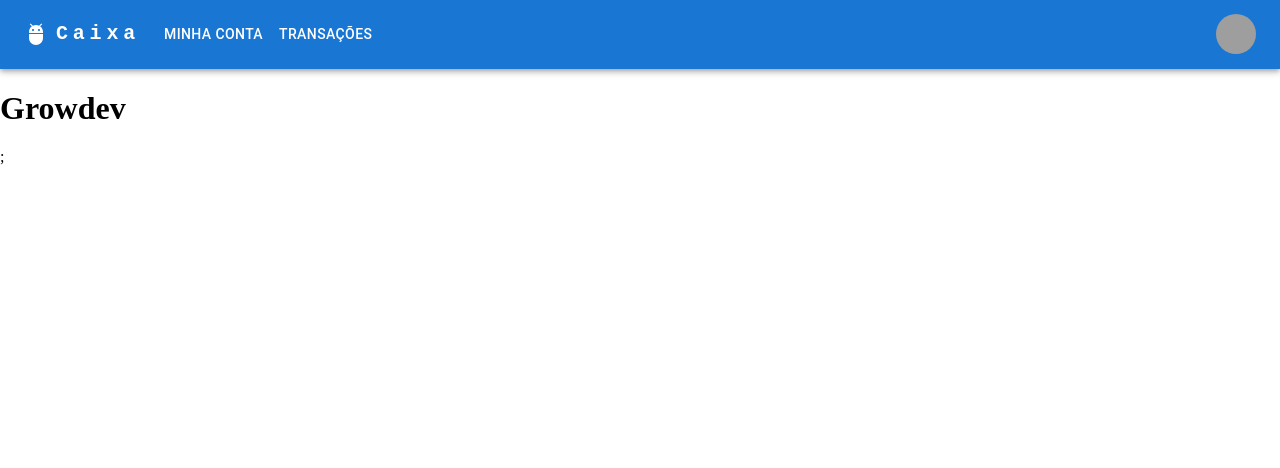
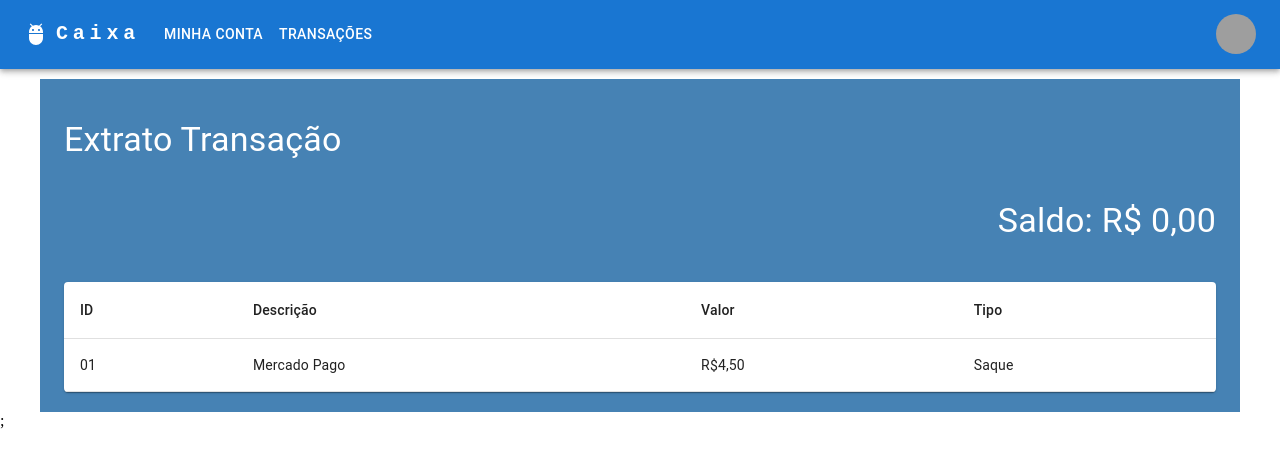
Before and after one commit to umpierres/caixa, a React (Create React App) app: page / in a window 1280 px wide. Shown: the top 468 px of the page. Built offline with nearby package versions, Linux system fonts and the light colour scheme; grey boxes are pictures that could not be loaded.

Commit message:
Criação Layout do Extrato de transações.

```diff
--- a/src/pages/ShowTransaction.tsx
+++ b/src/pages/ShowTransaction.tsx
@@ -1,11 +1,66 @@
 import React from 'react';
 import ResponsiveAppBar from '../components/ResponsiveAppBar';
+import {
+  Container,
+  Grid,
+  Table,
+  TableBody,
+  TableCell,
+  TableContainer,
+  TableHead,
+  TableRow,
+  Typography
+} from '@mui/material';
+import Paper from '@mui/material/Paper';
 
 const ShowTransaction: React.FC = () => {
   return (
     <>
       <ResponsiveAppBar />
-      <h1>Growdev</h1>
+      <Container
+        maxWidth="lg"
+        fixed
+        sx={{
+          backgroundColor: 'SteelBlue',
+          paddingBottom: '20px',
+          marginTop: '50px'
+        }}
+      >
+        <Grid container spacing={5}>
+          <Grid item xs={12}>
+            <Typography sx={{ color: '#FFFFFF' }} variant="h4">
+              Extrato Transação
+            </Typography>
+          </Grid>
+          <Grid item xs={12}>
+            <Typography sx={{ color: '#FFFFFF', textAlign: 'right' }} variant="h4">
+              Saldo: R$ 0,00
+            </Typography>
+          </Grid>
+          <Grid item xs={12}>
+            <TableContainer component={Paper}>
+              <Table>
+                <TableHead>
+                  <TableRow>
+                    <TableCell>ID</TableCell>
+                    <TableCell>Descrição</TableCell>
+                    <TableCell>Valor</TableCell>
+                    <TableCell>Tipo</TableCell>
+                  </TableRow>
+                </TableHead>
+                <TableBody>
+                  <TableRow>
+                    <TableCell>01</TableCell>
+                    <TableCell>Mercado Pago</TableCell>
+                    <TableCell>R$4,50</TableCell>
+                    <TableCell>Saque</TableCell>
+                  </TableRow>
+                </TableBody>
+              </Table>
+            </TableContainer>
+          </Grid>
+        </Grid>
+      </Container>
     </>
   );
 };
```
